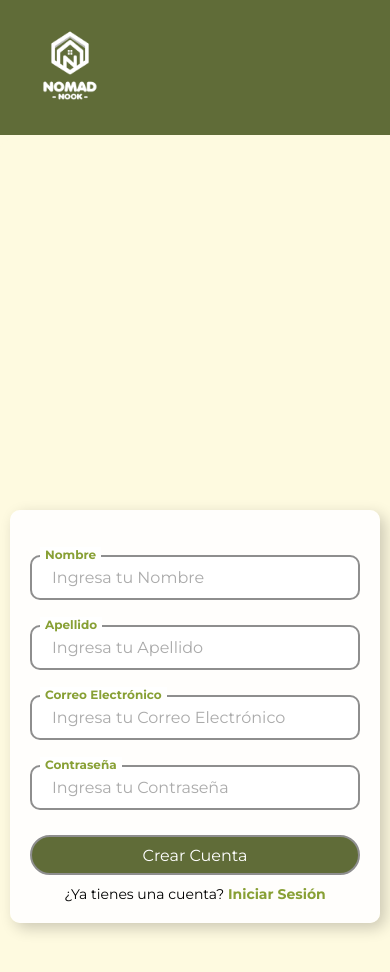
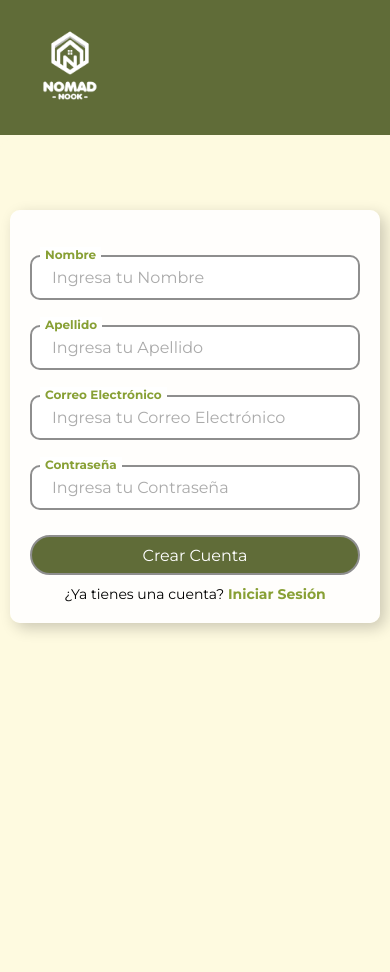
Before and after one commit to SleepySunset/NomadNook, a React (Vite) app: page /register in a window 390 px wide. Shown: the top 972 px of the page. Built offline with nearby package versions, Linux system fonts and the light colour scheme.

Commit message:
style: fix register styles

```diff
--- a/src/pages/Register/Register.module.css
+++ b/src/pages/Register/Register.module.css
@@ -143,7 +143,7 @@
 
 @media (max-width: 768px) {
     .wrapper {
-        padding: 300px 10px 0px 10px;
+        padding: 200px 10px 0px 10px;
         height: 468px;
     }
 
@@ -154,7 +154,7 @@
 
 @media (max-width: 480px) {
     .wrapper {
-        padding: 300px 10px 0px 10px;
+        padding: 0px 10px 0px 10px;
         height: 480px;
     }
 
```
